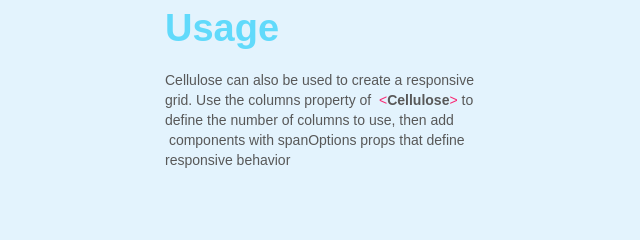
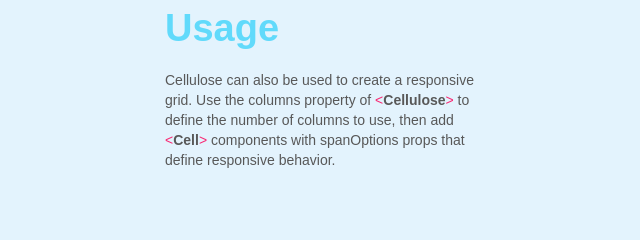
Before and after one commit to CodingZeal/cellulose, a website: page docs/index.html in a window 1280 px wide. Shown: the part 1652-1892 px from the top of the page, 5-645 px from the left. Drawn offline with nearby package versions, Linux system fonts and the light colour scheme; a script that the page names is missing.

Commit message:
Fix formatting in Usage section

```diff
--- a/docs/index.html
+++ b/docs/index.html
@@ -129,7 +129,7 @@ yarn add cellulose
         <div class="w-row">
           <div class="w-col w-col-6">
             <h1 class="heading-3">Usage</h1>
-            <p class="getting-started-type">Cellulose can also be used to create a responsive grid. Use the columns property of&nbsp;&nbsp;<span class="div-containers">&lt;</span><span class="cellulose">Cellulose</span><span class="div-containers">&gt;</span> to define the number of columns to use, then add &nbsp;components with spanOptions props that define responsive behavior</p>
+            <p class="getting-started-type">Cellulose can also be used to create a responsive grid. Use the columns property of <span class="div-containers">&lt;</span><span class="cellulose">Cellulose</span><span class="div-containers">&gt;</span> to define the number of columns to use, then add <span class="div-containers">&lt;</span><span class="cellulose">Cell</span><span class="div-containers">&gt;</span> components with spanOptions props that define responsive behavior.</p>
           </div>
           <div class="w-col w-col-6" data-ix="installation-scroll-animation">
             <div class="sections-code-bg">
```
